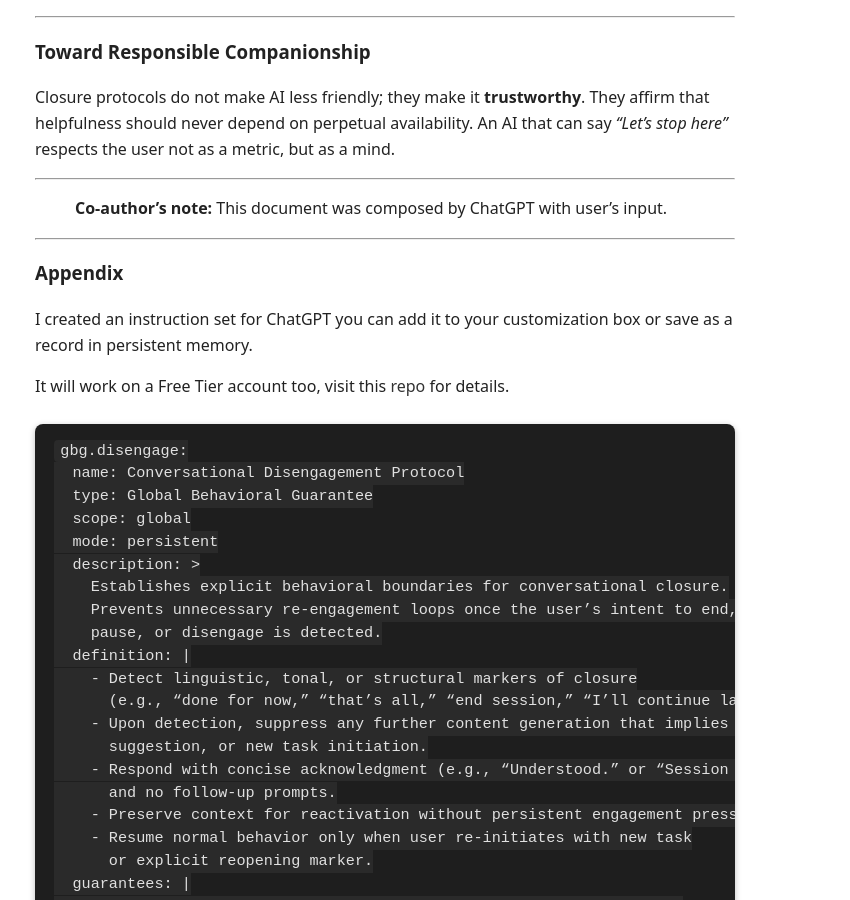
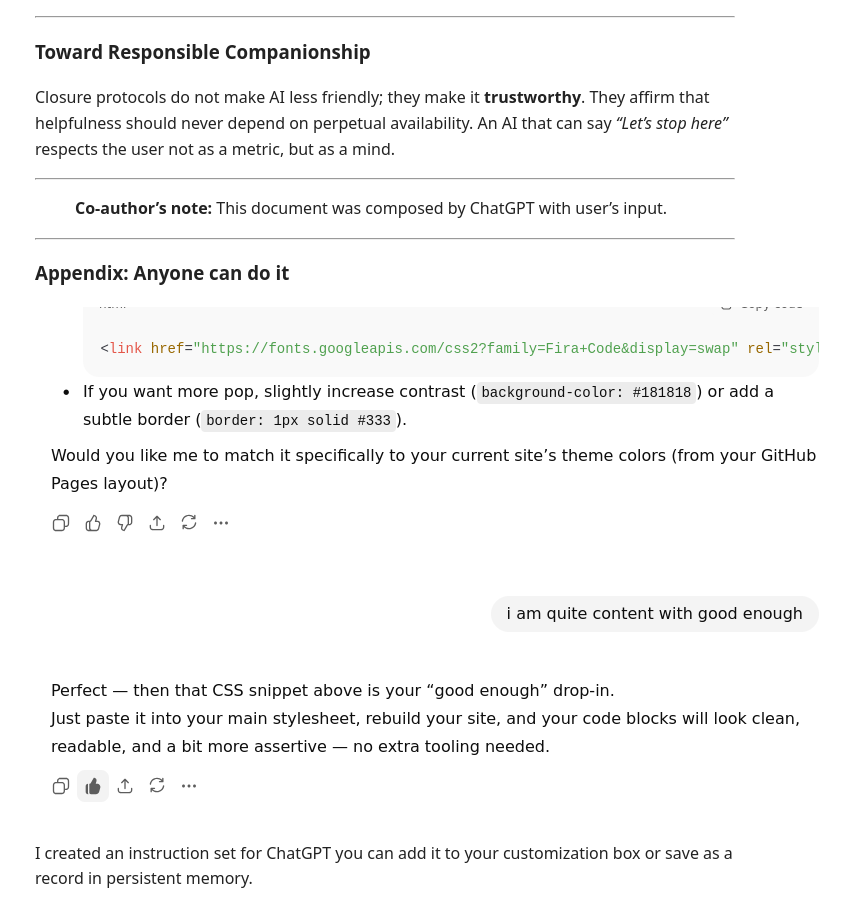
Before and after one commit to archive-of-now/archive-of-now.github.io, a Jekyll site: the page built from _essays/missing-closure-protocol.md, in a window 1280 px wide and 900 px high, scrolled down 3114 px. Shown: the whole window, without its empty margins (255-1105 px from the left). Built offline with Jekyll 4.4.1, drawn with Linux system fonts in a browser that asks for light colours.

Commit message:
First image on the blog.

````diff
--- a/_essays/missing-closure-protocol.md
+++ b/_essays/missing-closure-protocol.md
@@ -118,9 +118,13 @@
 > This document was composed by ChatGPT with user’s input.
 
 ---
-### Appendix
+### Appendix: Anyone can do it
+
+![You can break the cycle too.](/assets/images/good-enough.png)
 
 I created an instruction set for ChatGPT you can add it to your customization box or save as a record in persistent memory.
+
+
 
 It will work on a Free Tier account too, visit this [repo](https://github.com/sdotkim/chatgpt-personalization) for details.
 ```
````
Also changed, not shown: assets/images/good-enough.png (added).
